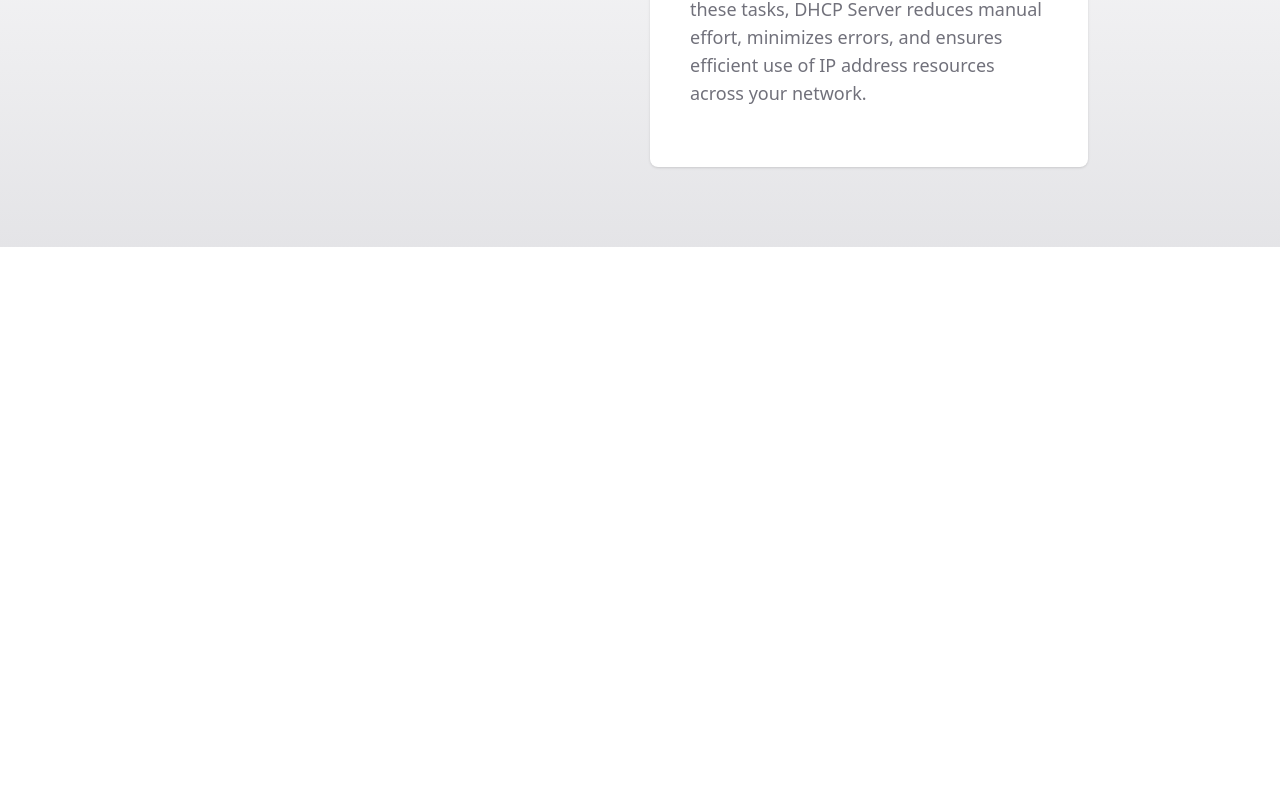
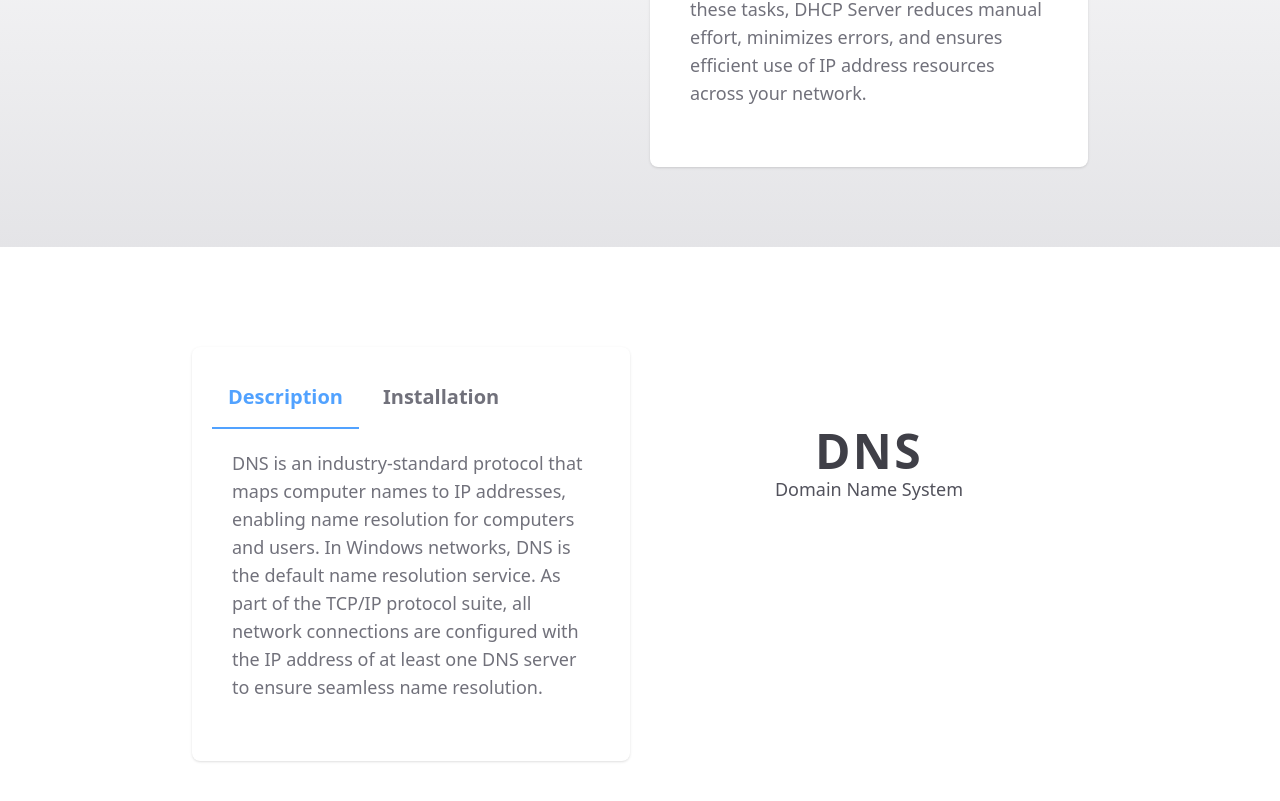
Before and after one commit to xKenjiR/ict-css, a React (Vite) app: page / in a window 1280 px wide. Shown: the part 1056-1857 px from the top of the page. Before the commit the page ends 1303 px from the top, so only its background shows below. Built offline with nearby package versions, Linux system fonts and the light colour scheme.

Commit message:
create DNS

```diff
--- a/src/App.tsx
+++ b/src/App.tsx
@@ -1,4 +1,5 @@
 import DCHP from "./components/DCHP";
+import DNS from "./components/DNS";
 import Header from "./components/Header";
 import Cards from "./components/Hero/Cards";
 import Hero from "./components/Hero/Hero";
@@ -10,6 +11,7 @@ function App() {
       <Hero />
       <Cards />
       <DCHP />
+      <DNS />
     </>
   );
 }
--- /dev/null
+++ b/src/components/DNS.tsx
@@ -0,0 +1,171 @@
+import { useState } from "react";
+
+const tabs: string[] = ["Description", "Installation"];
+
+const DNS = () => {
+  const [tab, setTab] = useState<string>(tabs[0]);
+
+  return (
+    <div
+      className="
+        w-[80%] ml-[10%]
+        lg:w-[70%] lg:ml-[15%]
+        grid md:grid-cols-2 gap-5
+        md:pt-25 pb-10 md:pb-20
+        mt-10 md:mt-0
+      "
+    >
+      <div
+        className="
+            md:order-last
+            md:mt-20
+            text-center
+            gap-3
+          "
+      >
+        <h1
+          className="
+            text-5xl font-bold
+            text-zinc-700
+            tracking-wider
+          "
+        >
+          DNS
+        </h1>
+        <h2
+          className="
+            text-lg font-medium
+            text-zinc-600
+          "
+        >
+          Domain Name System
+        </h2>
+      </div>
+      <div
+        className="
+            p-5 pb-10 rounded-lg
+            bg-white
+            shadow-sm
+          "
+      >
+        <div
+          className="
+            md:text-xl
+            font-bold
+            text-center
+            text-zinc-500
+            dark:text-zinc-400
+          "
+        >
+          <ul
+            className="
+                flex
+              "
+          >
+            {tabs.map((t) => (
+              <li
+                onClick={() => {
+                  setTab(t);
+                }}
+                key={t}
+                className={t === tab ? "tab active" : "tab"}
+              >
+                {t}
+              </li>
+            ))}
+          </ul>
+        </div>
+        <div className="p-5">
+          {tab === "Description" ? (
+            <p
+              className="
+                md:text-lg font-medium
+                text-zinc-500
+              "
+            >
+              DNS is an industry-standard protocol that maps computer names to
+              IP addresses, enabling name resolution for computers and users. In
+              Windows networks, DNS is the default name resolution service. As
+              part of the TCP/IP protocol suite, all network connections are
+              configured with the IP address of at least one DNS server to
+              ensure seamless name resolution.
+            </p>
+          ) : (
+            <ol
+              className="
+                  flex flex-col gap-3
+                  list-decimal ml-5
+                  text-sm md:text-base font-medium
+                  text-zinc-600
+                "
+            >
+              <li key={1}>
+                From the Windows desktop, open the{" "}
+                <span className="hl">Start menu</span>, then select{" "}
+                <span className="hl">Server Manager</span>.
+              </li>
+              <li key={2}>
+                On the menu, go to <span className="hl">Manage</span>, then
+                select <span className="hl">Add Roles and Features</span>.
+              </li>
+              <li key={3}>
+                On the <span className="hl">Before you begin</span> page, select{" "}
+                <span className="hl">Next</span>.
+              </li>
+              <li key={4}>
+                On the <span className="hl">Select installation type</span>{" "}
+                page, select the{" "}
+                <span className="hl">
+                  Role-based or feature-based installation
+                </span>{" "}
+                option, then select <span className="hl">Next</span>.
+              </li>
+              <li key={5}>
+                On the <span className="hl">Select destination server</span>{" "}
+                page, leave the default options, then select{" "}
+                <span className="hl">Next</span>.
+              </li>
+              <li key={6}>
+                On the <span className="hl">Select server roles</span> page,
+                select the <span className="hl">DNS Server</span> checkbox, and
+                then select <span className="hl">Next</span>.
+                <ol>
+                  <li key={1} className="opacity-90">
+                    a. You're prompted to add features that are required for DNS
+                    Server. If you're happy with the default settings, select{" "}
+                    <span className="hl">Add Features</span>.
+                  </li>
+                </ol>
+              </li>
+              <li key={7}>
+                On the <span className="hl">Select features</span> page, leave
+                the default selections as-is, then select{" "}
+                <span className="hl">Next</span>.
+              </li>
+              <li key={8}>
+                On the <span className="hl">DNS Server</span> page, review the
+                role description and things to note. When you're finished,
+                select <span className="hl">Next</span>.
+              </li>
+              <li key={9}>
+                On the{" "}
+                <span className="hl">Confirm installation selections</span>{" "}
+                page, review the selected roles and features. When you're
+                finished, select
+                <span className="hl">Install</span> to begin the installation
+                process.
+              </li>
+              <li key={10}>
+                Once the installation is complete, select{" "}
+                <span className="hl">Close</span>. The installation doesn't
+                require a reboot.
+              </li>
+            </ol>
+          )}
+        </div>
+      </div>
+    </div>
+  );
+};
+
+export default DNS;
```
